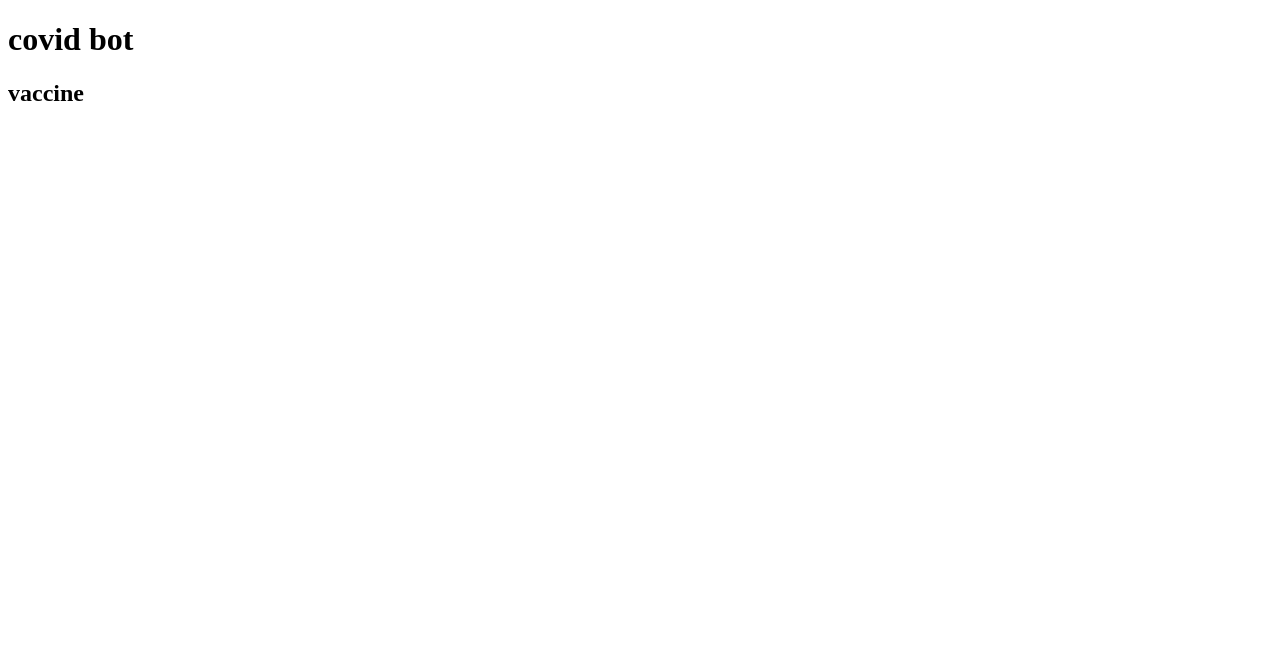
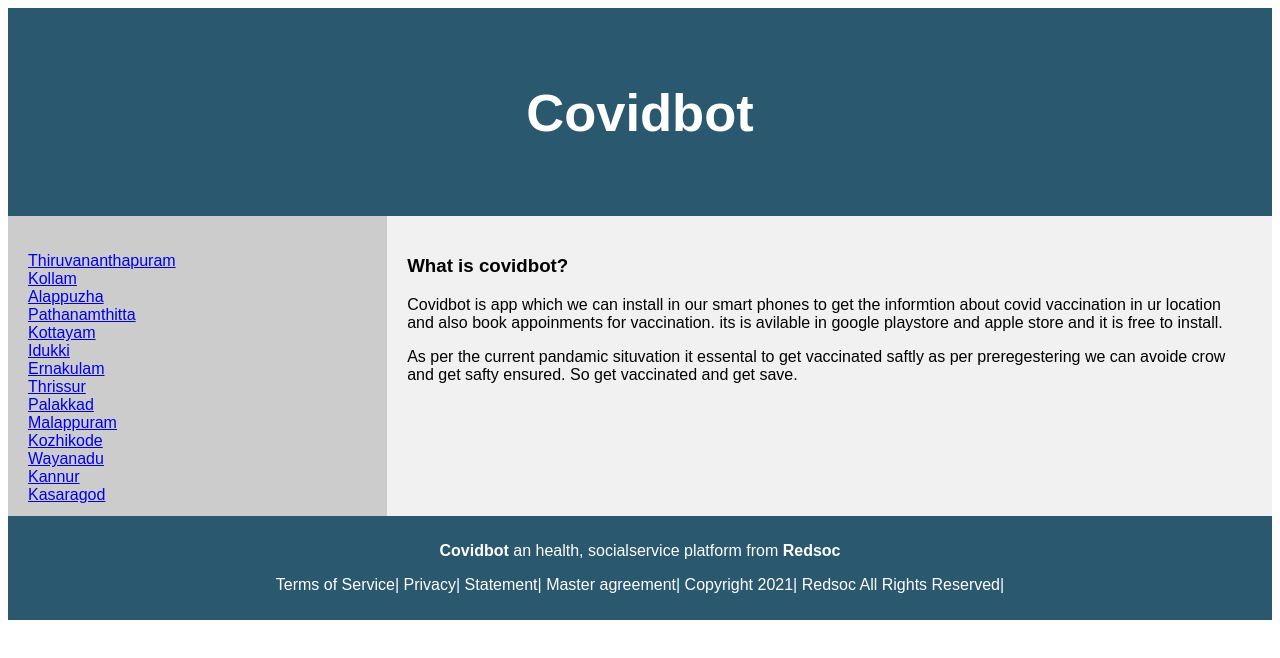
Before and after one commit to kavidesuresh/kavidesuresh.github.io, a plain HTML site: page index.html in a window 1280 px wide. Drawn offline with Linux system fonts and the light colour scheme.

Commit message:
covidbot

```diff
--- a/index.html
+++ b/index.html
@@ -5,9 +5,121 @@
     <meta http-equiv="X-UA-Compatible" content="IE=edge" />
     <meta name="viewport" content="width=device-width, initial-scale=1.0" />
     <title>Document</title>
+    <style>
+      * {
+        box-sizing: border-box;
+      }
+
+      body {
+        font-family: Arial, Helvetica, sans-serif;
+      }
+
+      /* Style the header */
+      header {
+        background-color: rgb(42, 88, 111);
+        padding: 30px;
+        text-align: center;
+        font-size: 35px;
+        color: white;
+      }
+
+      /* Create two columns/boxes that floats next to each other */
+      nav {
+        float: left;
+        width: 30%;
+        height: 300px; /* only for demonstration, should be removed */
+        background: #ccc;
+        padding: 20px;
+      }
+
+      /* Style the list inside the menu */
+      nav ul {
+        list-style-type: none;
+        padding: 0;
+      }
+
+      article {
+        float: left;
+        padding: 20px;
+        width: 70%;
+        background-color: #f1f1f1;
+        height: 300px; /* only for demonstration, should be removed */
+      }
+
+      /* Clear floats after the columns */
+      section::after {
+        content: "";
+        display: table;
+        clear: both;
+      }
+
+      /* Style the footer */
+      footer {
+        background-color: rgb(42, 88, 111);
+        padding: 10px;
+        text-align: center;
+        color: white;
+      }
+
+      /* Responsive layout - makes the two columns/boxes stack on top of each other instead of next to each other, on small screens */
+      @media (max-width: 600px) {
+        nav,
+        article {
+          width: 100%;
+          height: auto;
+        }
+      }
+    </style>
   </head>
   <body>
-    <h1>covid bot</h1>
-    <h2>vaccine</h2>
+    <header>
+      <h2>Covidbot</h2>
+    </header>
+
+    <section>
+      <nav>
+        <ul>
+          <li><a href="#">Thiruvananthapuram</a></li>
+          <li><a href="#"> Kollam</a></li>
+          <li><a href="#">Alappuzha</a></li>
+          <li><a href="#">Pathanamthitta</a></li>
+          <li><a href="#">Kottayam</a></li>
+          <li><a href="#">Idukki</a></li>
+          <li><a href="#">Ernakulam</a></li>
+          <li><a href="#">Thrissur</a></li>
+          <li><a href="#">Palakkad</a></li>
+          <li><a href="#">Malappuram</a></li>
+          <li><a href="#">Kozhikode</a></li>
+          <li><a href="#">Wayanadu</a></li>
+          <li><a href="#">Kannur</a></li>
+          <li><a href="#">Kasaragod</a></li>
+        </ul>
+      </nav>
+
+      <article>
+        <h1>What is covidbot?</h1>
+        <p>
+          Covidbot is app which we can install in our smart phones to get the
+          informtion about covid vaccination in ur location and also book
+          appoinments for vaccination. its is avilable in google playstore and
+          apple store and it is free to install.
+        </p>
+        <p>
+          As per the current pandamic situvation it essental to get vaccinated
+          saftly as per preregestering we can avoide crow and get safty ensured.
+          So get vaccinated and get save.
+        </p>
+      </article>
+    </section>
+
+    <footer>
+      <p>
+        <b>Covidbot</b> an health, socialservice platform from <b>Redsoc</b>
+      </p>
+      <p>
+        Terms of Service| Privacy| Statement| Master agreement| Copyright 2021|
+        Redsoc All Rights Reserved|
+      </p>
+    </footer>
   </body>
 </html>
```
